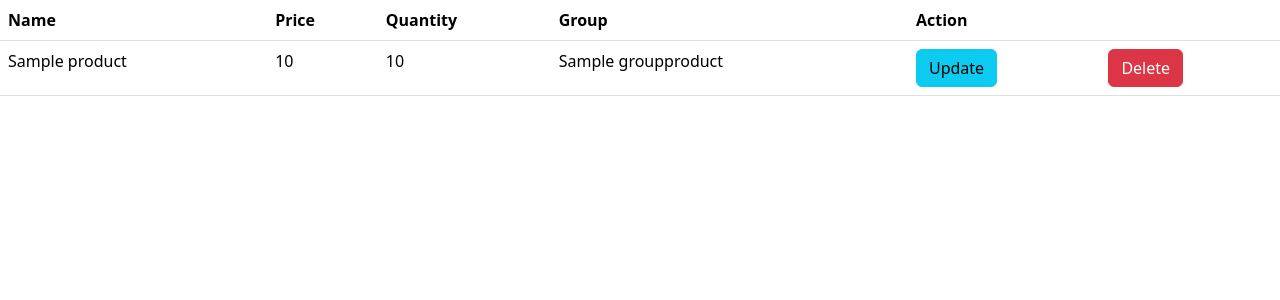
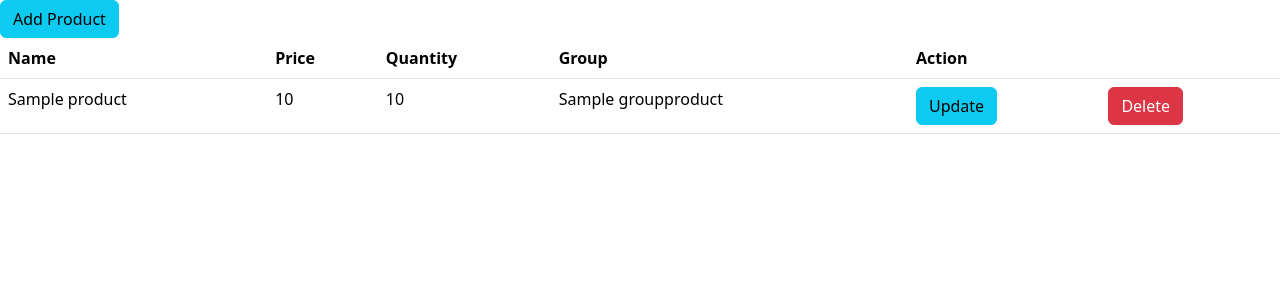
Before and after one commit to tam-dien/djangot3t5, a Django app: page /list_product/ in a window 1280 px wide. Shown: the part 56-356 px from the top of the page. Run offline with Django 4.2, Linux system fonts and the light colour scheme; tables that the repository leaves empty hold one stand-in row (values such as "Sample post").

Commit message:
add delete-product

```diff
--- a/index/templates/index/list_product.html
+++ b/index/templates/index/list_product.html
@@ -1,5 +1,6 @@
 {% extends "index/base.html" %}
 {% block content %}
+    <a class="btn btn-info" href="/add_product">Add Product</a>
     <table class="table">
         <thead>
             <tr>
--- a/index/urls.py
+++ b/index/urls.py
@@ -16,12 +16,12 @@ urlpatterns = [
     # path('search_product/', views.search_product),
     # path('login/', views.login),
     # path('add_product/<int:id_group>', views.add_product),
-    # path('add_product2/', views.add_product2),
+    path('add_product/', views.add_product),
     # path('add_group_product2/', views.add_group_product2),
     # path('product/<int:id>', views.product),
     # path('group/<int:id>', views.group),
     # path('list_group/', views.list_group),
     path('list_product/', views.list_product),
     path('edit_product/<int:id>', views.edit_product),
-    # path('delete_product/<int:id>', views.delete_product),
+    path('delete_product/<int:id>', views.delete_product),
 ]
--- a/index/views.py
+++ b/index/views.py
@@ -5,12 +5,20 @@ def list_product(request):
     product = Product.objects.all()
     return render(request, "index/list_product.html", {"product": product})
 
+def product(request, id):
+    product = Product.objects.get(id = id)
+    return render(request, 'index/product.html', {"product": product})
+
 def edit_product(request, id):
-    product = Product.objects.get(id=id)
-    gr_product = GroupProduct.objects.all()
     if request.method == 'GET':
-        return render(request, 'index/edit_product.html', {"product": product, "gr_product": gr_product })
-    elif request.method == 'POST':
+        try:
+            global product
+            product = Product.objects.get(id=id)
+        except:
+            product = None
+        gr_product = GroupProduct.objects.all()
+        return render(request, 'index/form_product.html', {"product": product, "gr_product": gr_product })
+    if request.method == 'POST':
         name = request.POST.get('name')
         price = request.POST.get('price')
         quantity = request.POST.get('quantity')
@@ -24,4 +32,20 @@ def edit_product(request, id):
         return redirect(f'/product/{id}')
 
 def delete_product(request, id):
+    product = Product.objects.get(id=id)
+    product.delete()
     return redirect('/list_product')
+
+def add_product(request):
+    if request.method == "GET":
+        gr_product = GroupProduct.objects.all()
+        return render(request, 'index/form_product.html', {"gr_product": gr_product})
+    if request.method == "POST":
+        product = Product(
+            name=request.POST['name'],
+            price=request.POST['price'],
+            quantity=request.POST['quantity'],
+            group_id=request.POST['group']
+        )
+        product.save()
+        return redirect('/list_product')
```
Also changed, not shown: index/templates/index/edit_product.html (deleted, +0 -28 lines), index/templates/index/form_product.html (added, +31 -0 lines), index/templates/index/product.html (added, +10 -0 lines).
